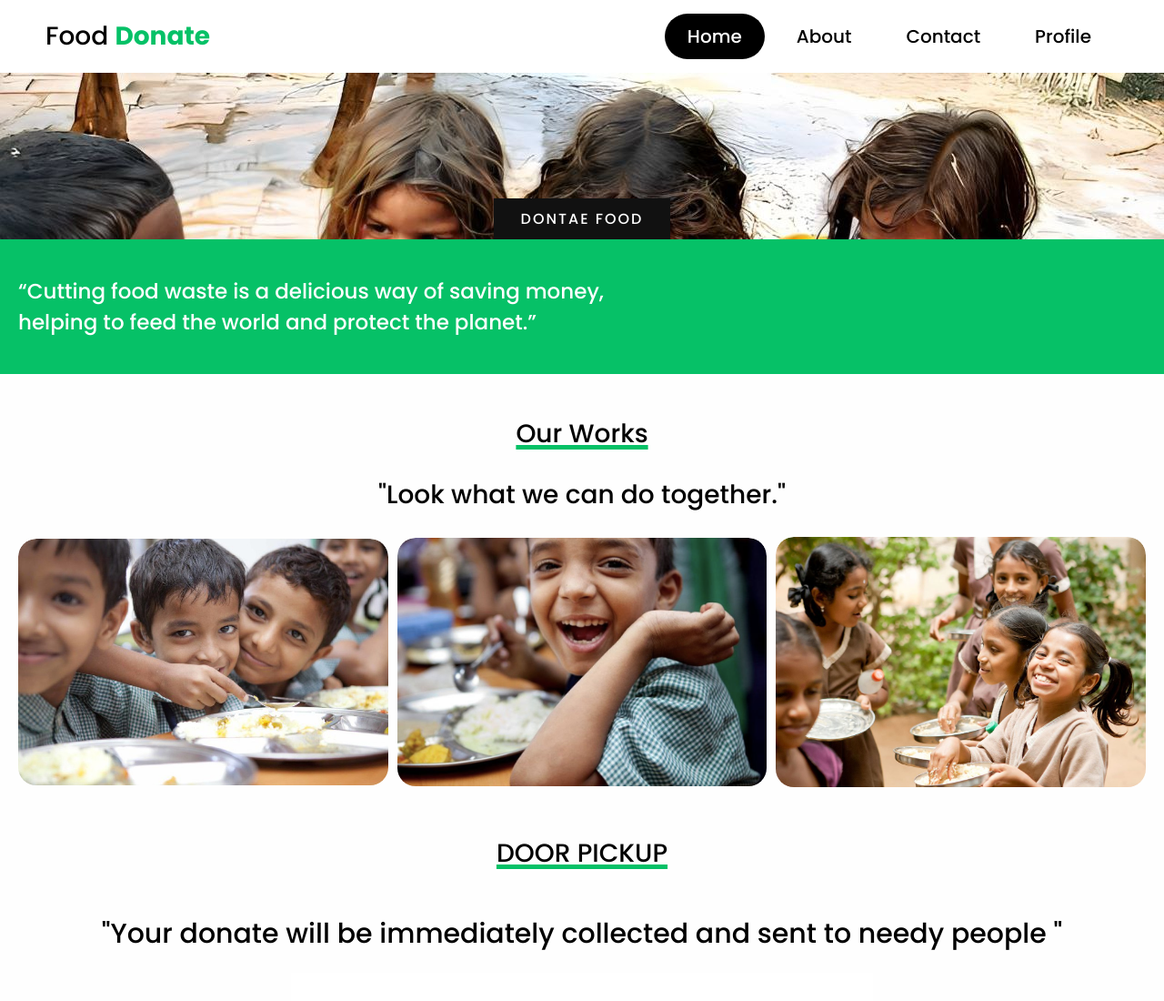
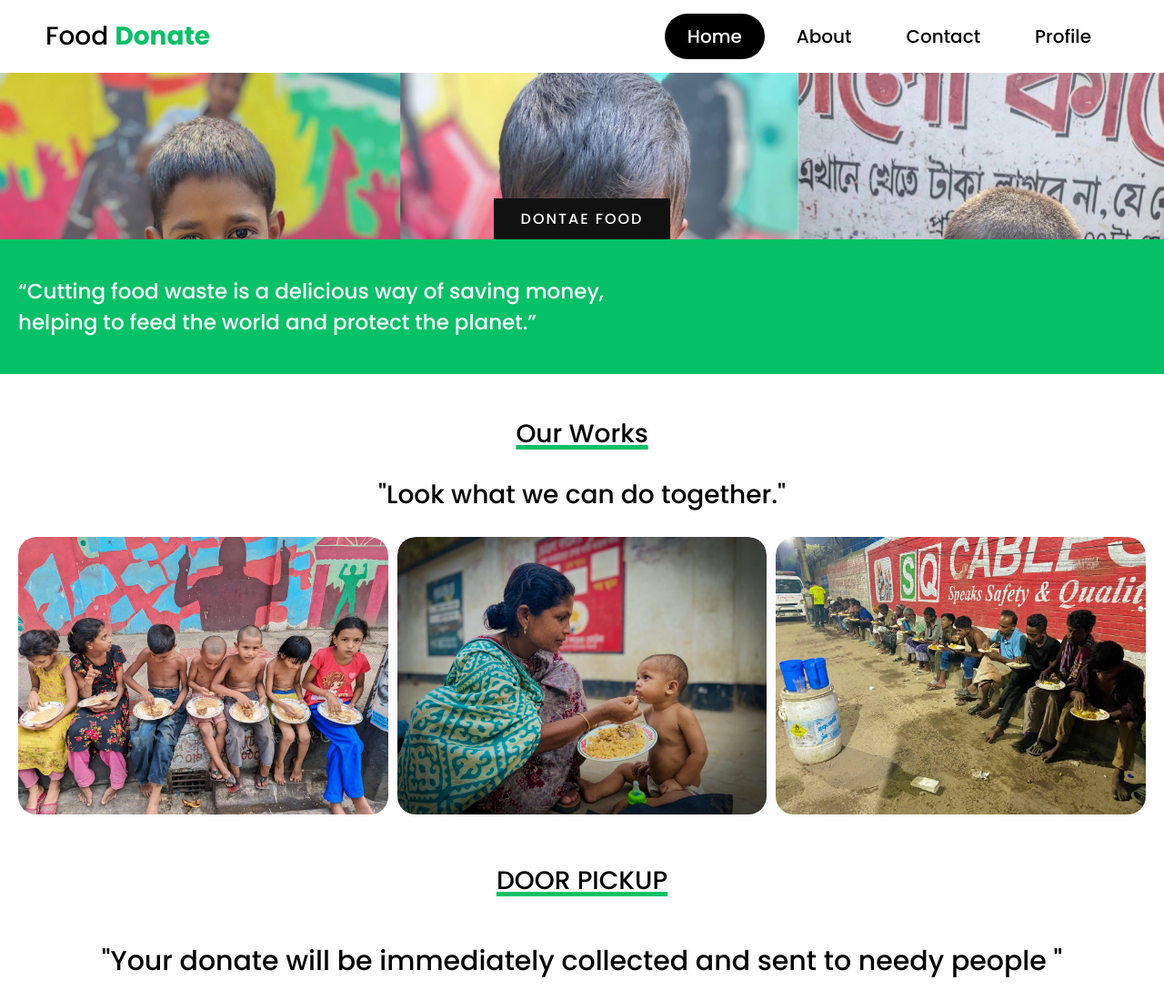
Before and after one commit to ismailariyan/feed-the-poor, a PHP site: page /home.html in a window 1280 px wide; the page is wider, and only the part inside the window is pictured. Shown: the top 1100 px of that part at 91% size. Run offline with PHP 8.4, Linux system fonts and the light colour scheme.

Commit message:
intial commit 2

```diff
--- a/home.css
+++ b/home.css
@@ -138,7 +138,7 @@ header{
 .banner{
   width: auto;
   height: auto;
-  background:url('img/coverimage.jpeg')no-repeat;
+  background:url('img/cover.png')no-repeat;
   background-size: cover;
   display: grid;
   place-items:center;
@@ -154,7 +154,7 @@ and (min-device-width : 1200px)
       align-items: flex-end;
     width: 100%;
      height:80vh;
-    background:url('img/coverimage.jpeg')no-repeat;
+    background:url('img/cover.png')no-repeat;
     background-size: cover;
     display: grid;
     padding-top: 8rem;
@@ -210,7 +210,7 @@ and (min-device-width : 1200px)
   background-color: #414141;
   width: 100%;
   text-align: left;
-  font-family: ;
+
   font-weight: bold;
   font-size: 16px;
   padding: 50px;
--- a/home.html
+++ b/home.html
@@ -51,9 +51,9 @@
         <p style="font-size: 28px; text-align: center;">"Look what we can do together."</p>
        <br>
         <div class="wrapper">
-          <div class="box"><img src="img/p1.jpeg" alt=""></div>
-          <div class="box"><img src="img/p4.jpeg" alt=""></div>
-          <div class="box"><img src="img/p3.jpeg" alt=""></div>
+          <div class="box"><img src="img/profile1.jpg" alt=""></div>
+          <div class="box"><img src="img/profile2.jpg" alt=""></div>
+          <div class="box"><img src="img/profile3.jpg" alt=""></div>
         </div>
         <!-- <p style="font-size: 19px;"> The basic concept of this project  Food Waste Management is to collect theexcess/leftover food from donors such as hotels, restaurants, marriage halls, etc and distribute to  the  needy people .
         </p> -->
```
Also changed, not shown: img/cover.png (added), img/coverimage.jpeg (deleted), img/p1.jpeg (deleted), img/p3.jpeg (deleted), img/p4.jpeg (deleted), img/profile1.jpg (added), img/profile2.jpg (added), img/profile3.jpg (added).
